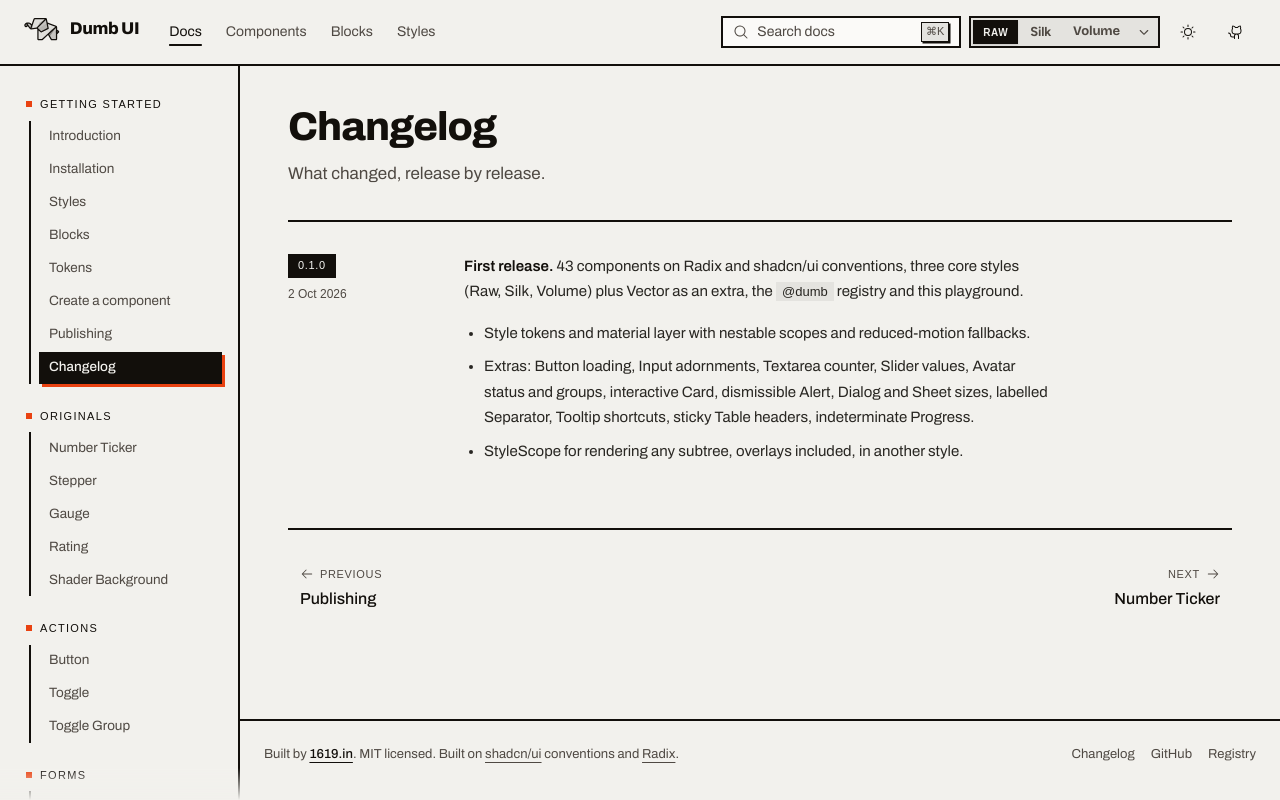
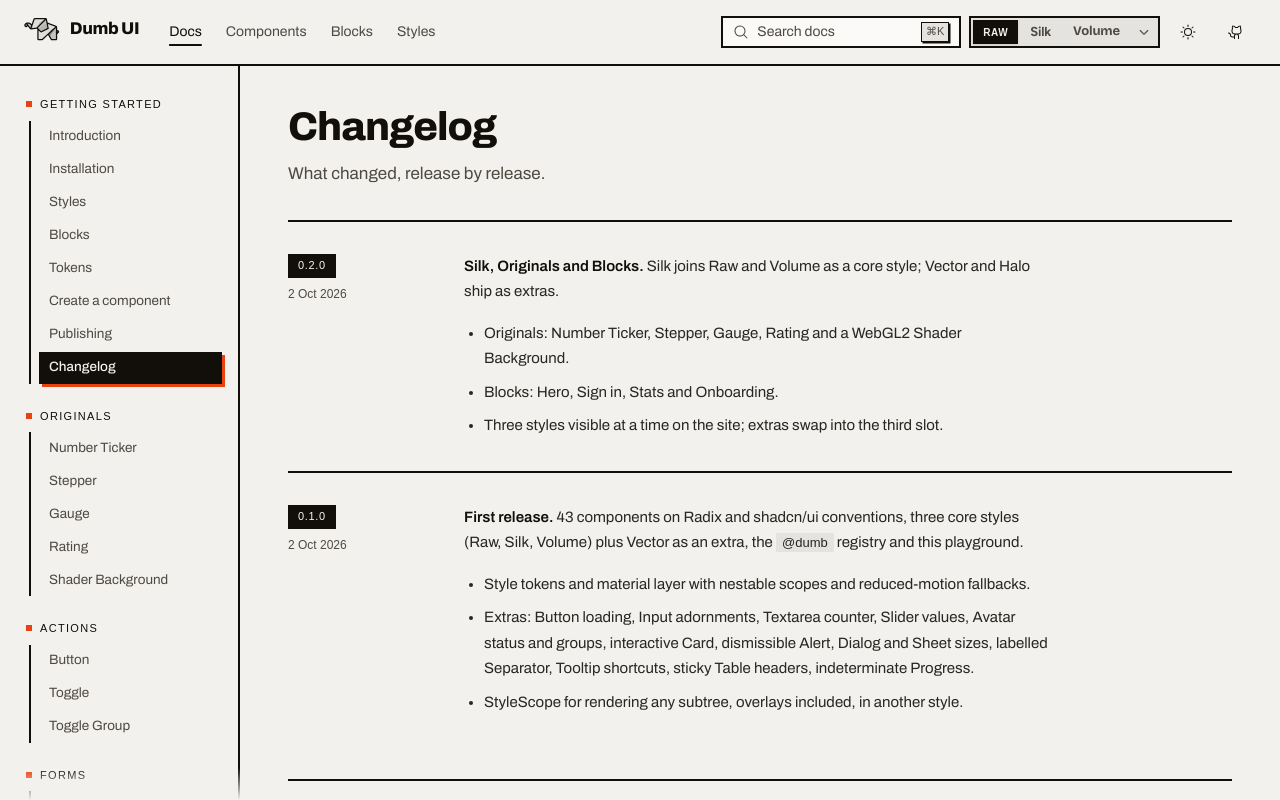
Before and after one commit to KumarDeepak16/dumb-ui, a Next.js app: page /docs/changelog in a window 1280 px wide. Shown: the top 800 px of the page. Built offline with nearby package versions, Linux system fonts and the light colour scheme; a web font is replaced by a local one.

Commit message:
Bump to 0.2.0 and add release notes

```diff
--- a/package.json
+++ b/package.json
@@ -1,6 +1,6 @@
 {
   "name": "dumb-ui",
-  "version": "0.1.0",
+  "version": "0.2.0",
   "private": true,
   "scripts": {
     "gen": "node scripts/build-examples-index.mjs && tsx scripts/build-registry.ts && shadcn build registry.json -o public/r",
--- a/src/app/docs/changelog/page.tsx
+++ b/src/app/docs/changelog/page.tsx
@@ -14,6 +14,25 @@ export default function ChangelogPage() {
   return (
     <div className="mx-auto w-full max-w-[64rem]">
       <DocsPageHeader title="Changelog" description="What changed, release by release." />
+      <article className="grid gap-4 border-t-(length:--du-rule) border-border py-8 md:grid-cols-[10rem_minmax(0,1fr)]">
+        <div className="grid content-start gap-2">
+          <Badge>0.2.0</Badge>
+          <time dateTime="2026-10-02" className="font-mono text-xs text-muted-foreground">
+            2 Oct 2026
+          </time>
+        </div>
+        <Prose>
+          <p>
+            <strong>Silk, Originals and Blocks.</strong> Silk joins Raw and
+            Volume as a core style; Vector and Halo ship as extras.
+          </p>
+          <ul>
+            <li>Originals: Number Ticker, Stepper, Gauge, Rating and a WebGL2 Shader Background.</li>
+            <li>Blocks: Hero, Sign in, Stats and Onboarding.</li>
+            <li>Three styles visible at a time on the site; extras swap into the third slot.</li>
+          </ul>
+        </Prose>
+      </article>
       <article className="grid gap-4 border-t-(length:--du-rule) border-border pt-8 md:grid-cols-[10rem_minmax(0,1fr)]">
         <div className="grid content-start gap-2">
           <Badge>0.1.0</Badge>
```
